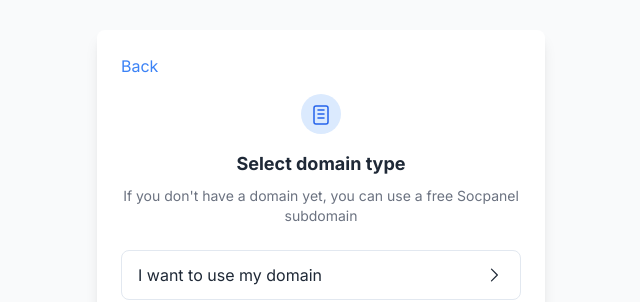
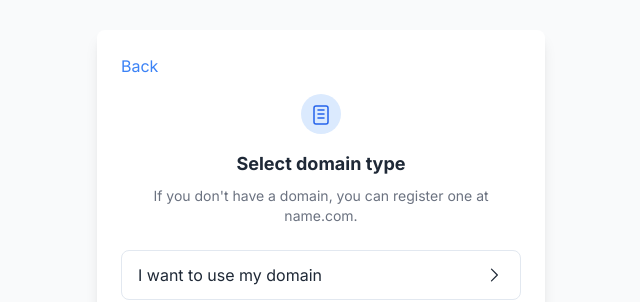
Before and after one commit to ayukar/ngatrapanel, a Next.js app: page /panel/new in a window 1280 px wide. Shown: the part 190-492 px from the top of the page, without its empty margins (319-959 px from the left). Built offline with nearby package versions, Linux system fonts and the light colour scheme.

Commit message:
feat:add ui f

```diff
--- a/src/app/panel/new/page.tsx
+++ b/src/app/panel/new/page.tsx
@@ -50,7 +50,7 @@ const DomainSelection: React.FC = () => {
               </div>
               <h2 className="text-lg font-bold text-gray-800">Select domain type</h2>
               <p className="mt-2 text-sm text-gray-500">
-                If you don't have a domain yet, you can use a free Socpanel subdomain
+                {`If you don't have a domain, you can register one at name.com.`}
               </p>
             </div>
             <div className="mt-6 space-y-4">
@@ -121,7 +121,7 @@ const DomainSelection: React.FC = () => {
               </div>
               <h2 className="text-lg font-bold text-gray-800">Attach your domain</h2>
               <p className="mt-2 text-sm text-gray-500">
-                If you don’t have a domain, you can register it at <a href="https://name.com" className="text-blue-500 hover:underline">name.com</a>
+                {`If you don’t have a domain, you can register it at`} <a href="https://name.com" className="text-blue-500 hover:underline">name.com</a>
               </p>
             </div>
             <form onSubmit={handleSubmit(onSubmit)} className="mt-6 space-y-4">
@@ -129,9 +129,8 @@ const DomainSelection: React.FC = () => {
                 <input
                   type="text"
                   placeholder="Type your domain"
-                  className={`w-full rounded-lg border px-4 py-3 ${
-                    errors.domain ? "border-red-500" : "border-gray-300"
-                  }`}
+                  className={`w-full rounded-lg border px-4 py-3 ${errors.domain ? "border-red-500" : "border-gray-300"
+                    }`}
                   {...register("domain", { required: "Domain is required" })}
                 />
                 {errors.domain && (
```
